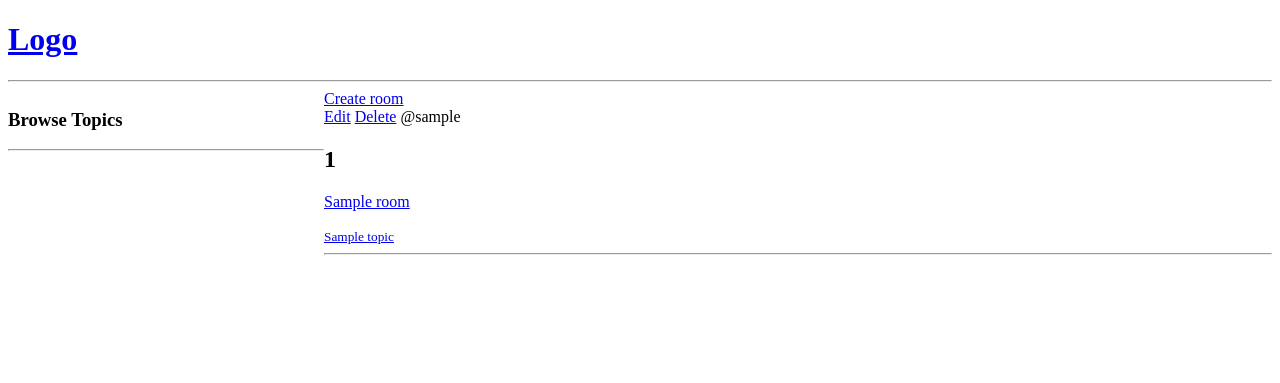
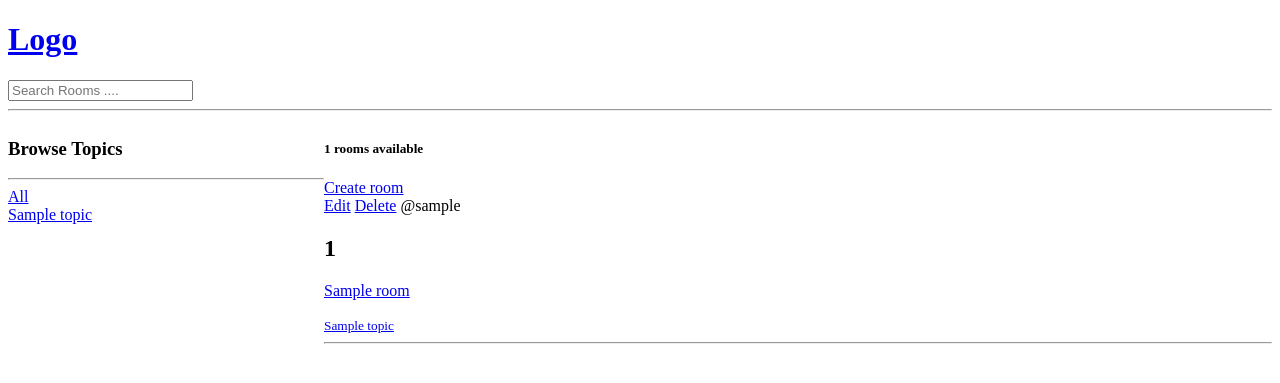
Before and after one commit to deepson1996/my-study-partner, a Django app: template base/templates/base/home.html in a window 1280 px wide. Shown: the top 383 px of the page. Run offline with Django 4.2, Linux system fonts and the light colour scheme; the template is opened without the code that fills it: most values are stand-ins (such as "Sample title", 1, 10 or a date in 2020).

Commit message:
search and queries for database

```diff
--- a/base/templates/base/home.html
+++ b/base/templates/base/home.html
@@ -12,8 +12,17 @@
     <div>
         <h3>Browse Topics</h3>
         <hr>
+        <div>
+            <a href="{% url 'home' %}">All</a>
+        </div>
+        {% for topic in topics %}
+        <div>
+            <a href="{% url 'home' %}?q={{topic.name}}">{{topic}}</a>
+        </div>
+        {% endfor %}
     </div>
     <div>
+        <h5>{{room_count}} rooms available</h5>
         <a href="{% url 'create-room'%}">Create room</a>
         <div>
             {% for room in rooms %}
--- a/templates/navbar.html
+++ b/templates/navbar.html
@@ -1,5 +1,7 @@
 <a href="/">
     <h1>Logo</h1>
 </a>
-
+<form action="{% url 'home' %}" method="GET">
+    <input type="text" name="q" placeholder="Search Rooms .... " />
+</form>
 <hr>
```
Also changed, not shown: base/views.py (+21 -14 lines).
